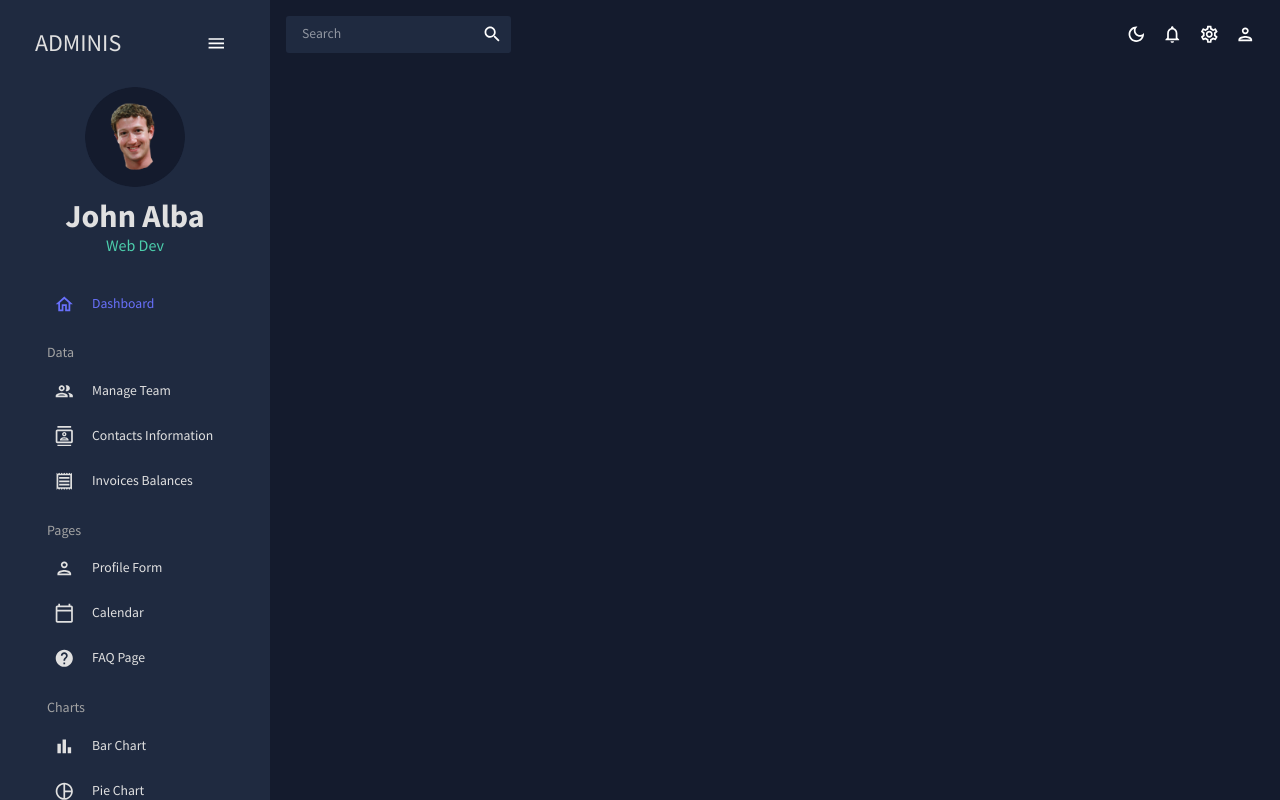
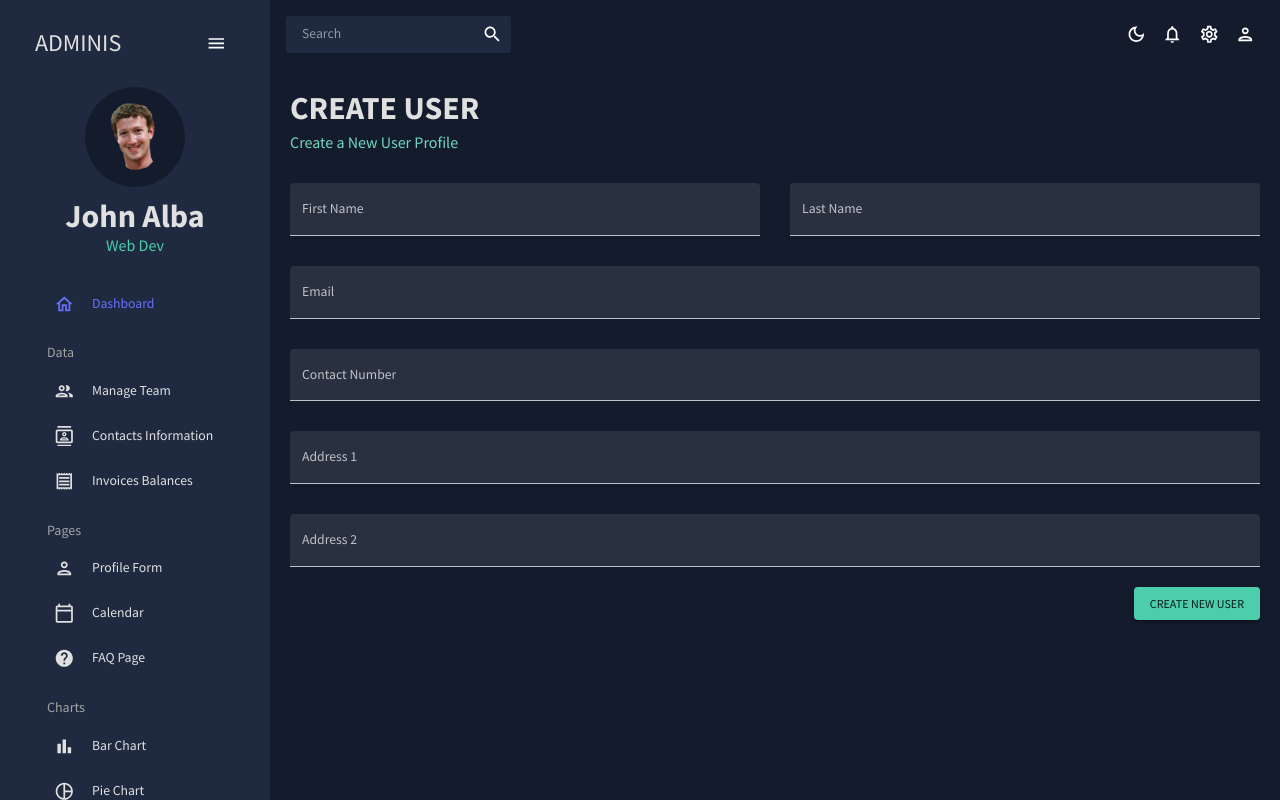
Before and after one commit to albaparticle/react-admin, a React (Create React App) app: page /form in a window 1280 px wide. Built offline with nearby package versions, Linux system fonts and the light colour scheme.

Commit message:
Form element and route

```diff
--- a/src/App.js
+++ b/src/App.js
@@ -7,8 +7,8 @@
 import Team from "./scenes/team";
 import Contacts from "./scenes/contacts";
 import Invoices from "./scenes/invoices";
+import Form from "./scenes/form";
 // import Bar from "./scenes/bar";
-// import Form from "./scenes/form";
 // import Line from "./scenes/line";
 // import Pie from "./scenes/pie";
 // import FAQ from "./scenes/faq";
@@ -42,7 +42,10 @@
 								path="/invoices"
 								element={<Invoices />}
 							/>
-							{/* <Route path="/form" element={<Form />} /> */}
+							<Route
+								path="/form"
+								element={<Form />}
+							/>
 							{/* <Route path="/bar" element={<Bar />} /> */}
 							{/* <Route path="/pie" element={<Pie />} /> */}
 							{/* <Route path="/line" element={<Line />} /> */}
--- a/src/scenes/form/index.js
+++ b/src/scenes/form/index.js
@@ -1,5 +1,31 @@
-import { Box, useMediaQuery } from "@mui/material";
-import Header from "../"
+import { Box, Button, TextField, useMediaQuery } from "@mui/material";
+import Header from "./../../components/Header";
+import { Formik } from "formik";
+import * as yup from "yup";
+
+const initialValues = {
+	firstName: "",
+	lastName: "",
+	email: "",
+	contact: "",
+	address1: "",
+	address2: "",
+};
+
+const phoneRegExp =
+	/^((\+[1-9]{1,4}[ -]?)|(\([0-9]{2,3}\)[ -]?)|([0-9]{2,4})[ -]?)*?[0-9]{3,4}[ -]?[0-9]{3,4}$/;
+
+const userSchema = yup.object().shape({
+	firstName: yup.string().required("required"),
+	lastName: yup.string().required("required"),
+	email: yup.string().email("Invalid email.").required("required"),
+	contact: yup
+		.string()
+		.matches(phoneRegExp, "Phone number not vvalid.")
+		.required("required"),
+	address1: yup.string().required("required"),
+	address2: yup.string().required("required"),
+});
 
 const Form = () => {
 	const isNonMobile = useMediaQuery("(min-width: 600px)");
@@ -8,7 +34,131 @@
 		console.log(values);
 	};
 
-	return <Box m="20px"><Header</Box>;
+	return (
+		<Box m="20px">
+			<Header
+				title="CREATE USER"
+				subtitle="Create a New User Profile"
+			/>
+			<Formik
+				onSubmit={handleFormSubmit}
+				initialValues={initialValues}
+				validationSchema={userSchema}
+			>
+				{({
+					values,
+					errors,
+					touched,
+					handleBlur,
+					handleChange,
+					handleSubmit,
+				}) => (
+					<form onSubmit={handleSubmit}>
+						<Box
+							display="grid"
+							gap="30px"
+							gridTemplateColumns="repeat(4, minmax(0, 1fr))"
+							sx={{
+								"& > div": { gridColumn: isNonMobile ? undefined : "span 4" },
+							}}
+						>
+							<TextField
+								fullWidth
+								variant="filled"
+								type="text"
+								label="First Name"
+								onBlur={handleBlur}
+								onChange={handleChange}
+								value={values.firstName}
+								name="firstName"
+								error={!!touched.firstName && !!errors.firstName}
+								helperText={touched.firstName && errors.firstName}
+								sx={{ gridColumn: "span 2" }}
+							/>
+							<TextField
+								fullWidth
+								variant="filled"
+								type="text"
+								label="Last Name"
+								onBlur={handleBlur}
+								onChange={handleChange}
+								value={values.lastName}
+								name="lastName"
+								error={!!touched.lastName && !!errors.lastName}
+								helperText={touched.lastName && errors.lastName}
+								sx={{ gridColumn: "span 2" }}
+							/>
+							<TextField
+								fullWidth
+								variant="filled"
+								type="text"
+								label="Email"
+								onBlur={handleBlur}
+								onChange={handleChange}
+								value={values.email}
+								name="email"
+								error={!!touched.email && !!errors.email}
+								helperText={touched.email && errors.email}
+								sx={{ gridColumn: "span 4" }}
+							/>
+							<TextField
+								fullWidth
+								variant="filled"
+								type="text"
+								label="Contact Number"
+								onBlur={handleBlur}
+								onChange={handleChange}
+								value={values.contact}
+								name="contact"
+								error={!!touched.contact && !!errors.contact}
+								helperText={touched.contact && errors.contact}
+								sx={{ gridColumn: "span 4" }}
+							/>
+							<TextField
+								fullWidth
+								variant="filled"
+								type="text"
+								label="Address 1"
+								onBlur={handleBlur}
+								onChange={handleChange}
+								value={values.address1}
+								name="address1"
+								error={!!touched.address1 && !!errors.address1}
+								helperText={touched.address1 && errors.address1}
+								sx={{ gridColumn: "span 4" }}
+							/>
+							<TextField
+								fullWidth
+								variant="filled"
+								type="text"
+								label="Address 2"
+								onBlur={handleBlur}
+								onChange={handleChange}
+								value={values.address2}
+								name="address2"
+								error={!!touched.address2 && !!errors.address2}
+								helperText={touched.address2 && errors.address2}
+								sx={{ gridColumn: "span 4" }}
+							/>
+						</Box>
+						<Box
+							display="flex"
+							justifyContent="end"
+							mt="20px"
+						>
+							<Button
+								type="submit"
+								color="secondary"
+								variant="contained"
+							>
+								Create New User
+							</Button>
+						</Box>
+					</form>
+				)}
+			</Formik>
+		</Box>
+	);
 };
 
 export default Form;
```
